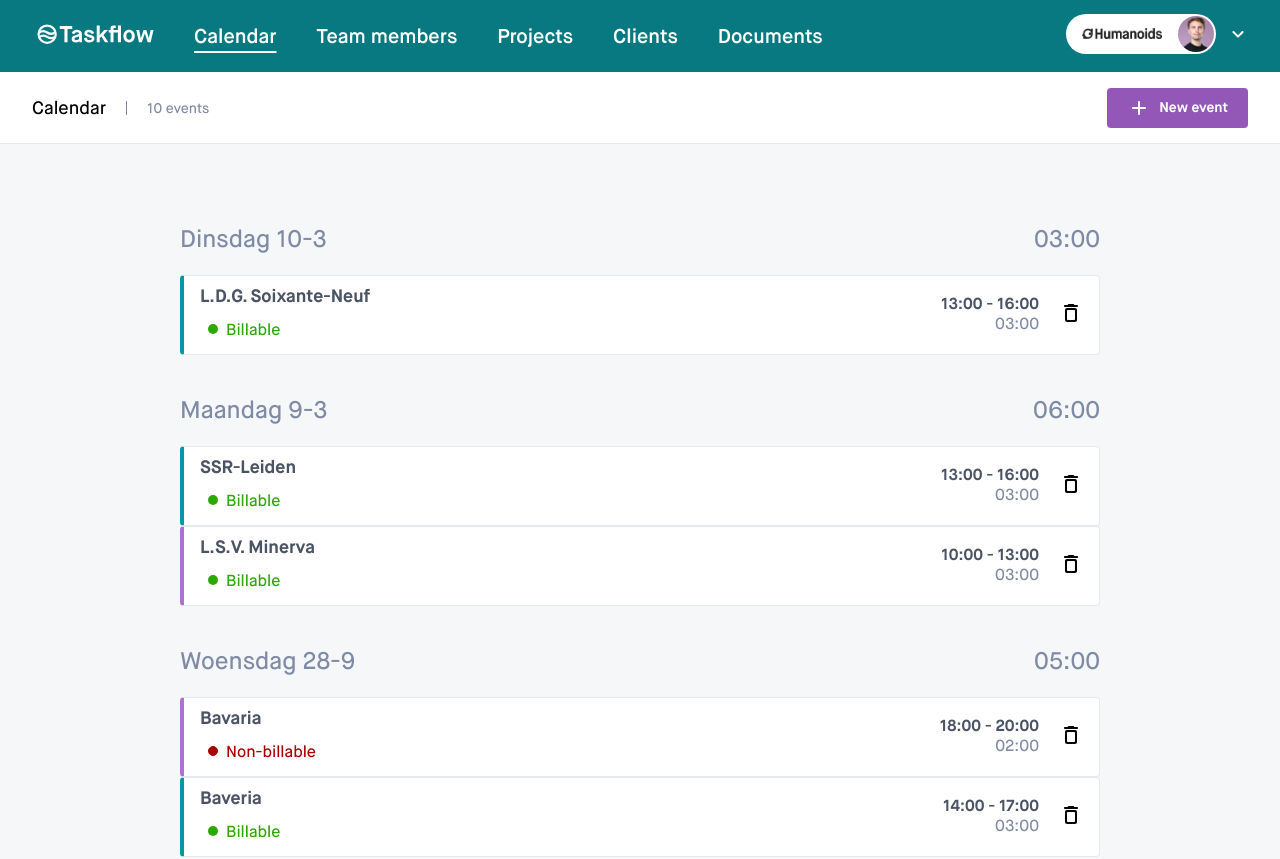
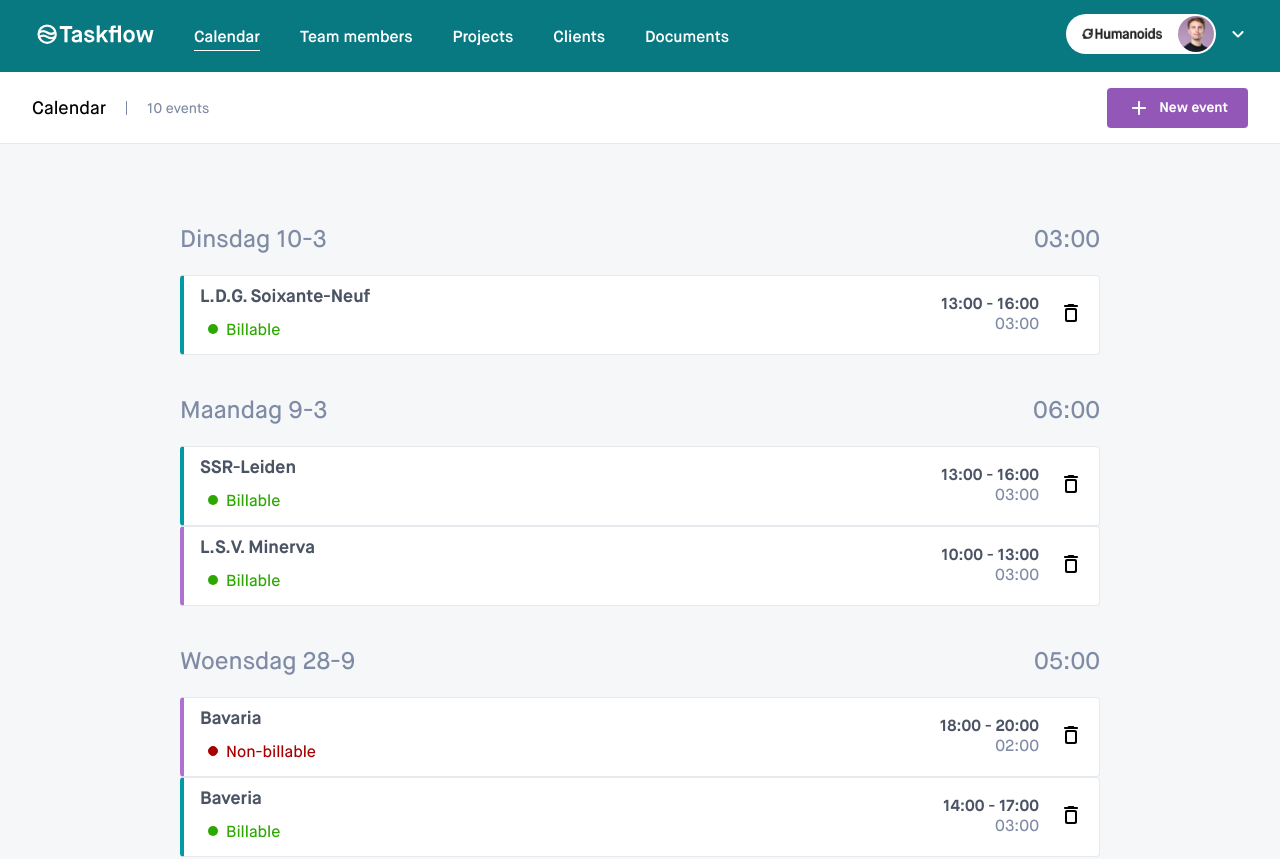
Before and after one commit to humanoidsbv/taskflow-jasper, a Next.js app: page / in a window 1280 px wide. Shown: the top 859 px of the page. Built offline with nearby package versions, Linux system fonts and the light colour scheme.

Commit message:
Correct variable name

```diff
--- a/src/app/globals.css
+++ b/src/app/globals.css
@@ -71,6 +71,6 @@
 @media screen and (min-width: 1160px) {
   :root {
     --subheader-height: 72px;
-    --font-navigation: 16px;
+    --font-large: 16px;
   }
 }
```
